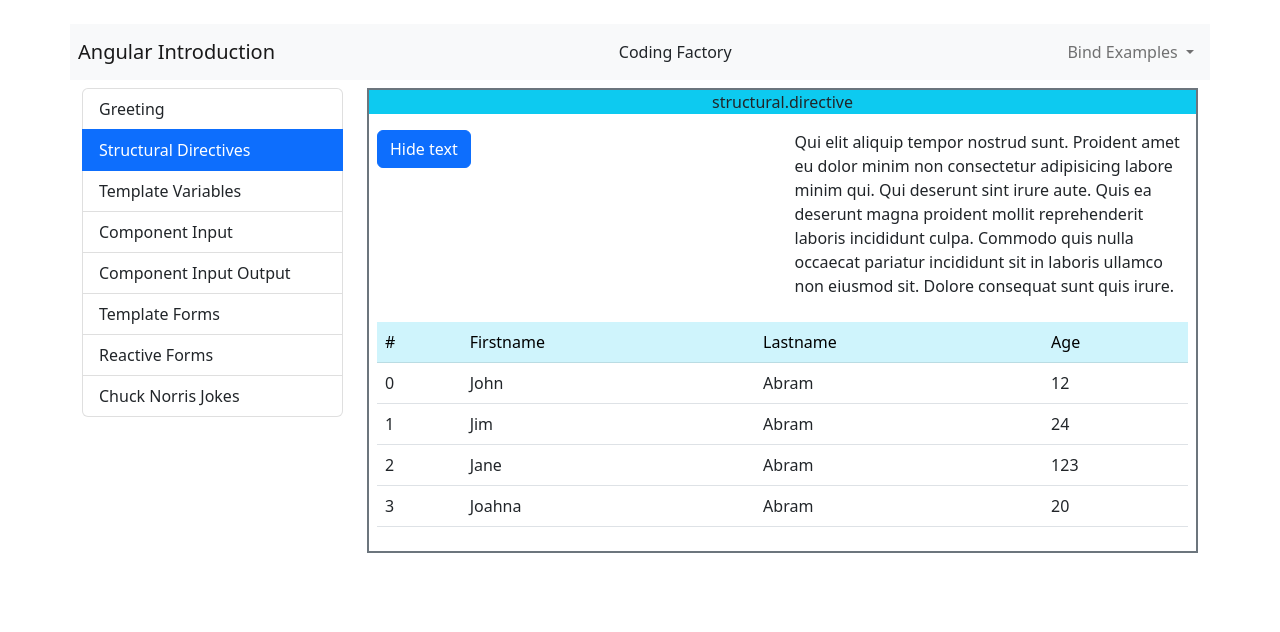
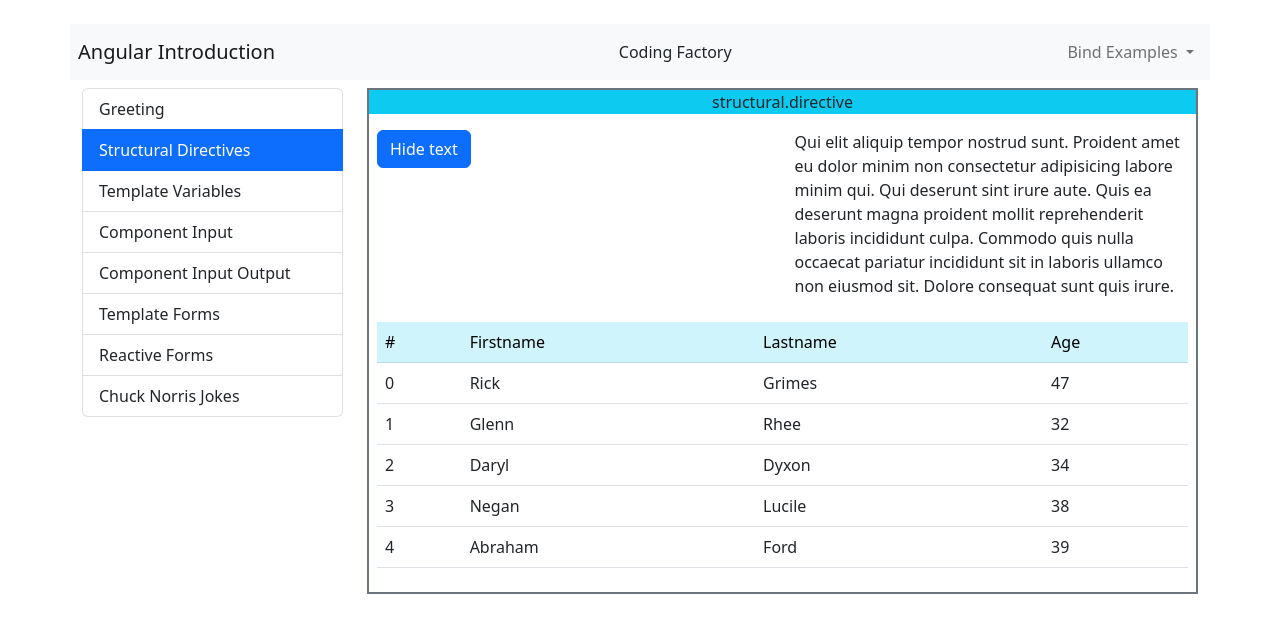
Before and after one commit to Nikos-Moutafis/Angular-introduction, an Angular app: page /structural-directives in a window 1280 px wide. Shown: the top 632 px of the page. Built offline with nearby package versions, Linux system fonts and the light colour scheme.

Commit message:
Update table

```diff
--- a/src/app/structural-directives/structural-directives.component.ts
+++ b/src/app/structural-directives/structural-directives.component.ts
@@ -17,10 +17,11 @@ export class StructuralDirectivesComponent {
   paragraphVisible = true;
 
   userData: User[] = [
-    { firstname: 'John', lastname: 'Abram', age: 12 },
-    { firstname: 'Jim', lastname: 'Abram', age: 24 },
-    { firstname: 'Jane', lastname: 'Abram', age: 123 },
-    { firstname: 'Joahna', lastname: 'Abram', age: 20 },
+    { firstname: 'Rick', lastname: 'Grimes', age: 47 },
+    { firstname: 'Glenn', lastname: 'Rhee', age: 32 },
+    { firstname: 'Daryl', lastname: 'Dyxon', age: 34 },
+    { firstname: 'Negan', lastname: 'Lucile', age: 38 },
+    { firstname: 'Abraham', lastname: 'Ford', age: 39 },
   ];
 
   toggleParagraph() {
```
